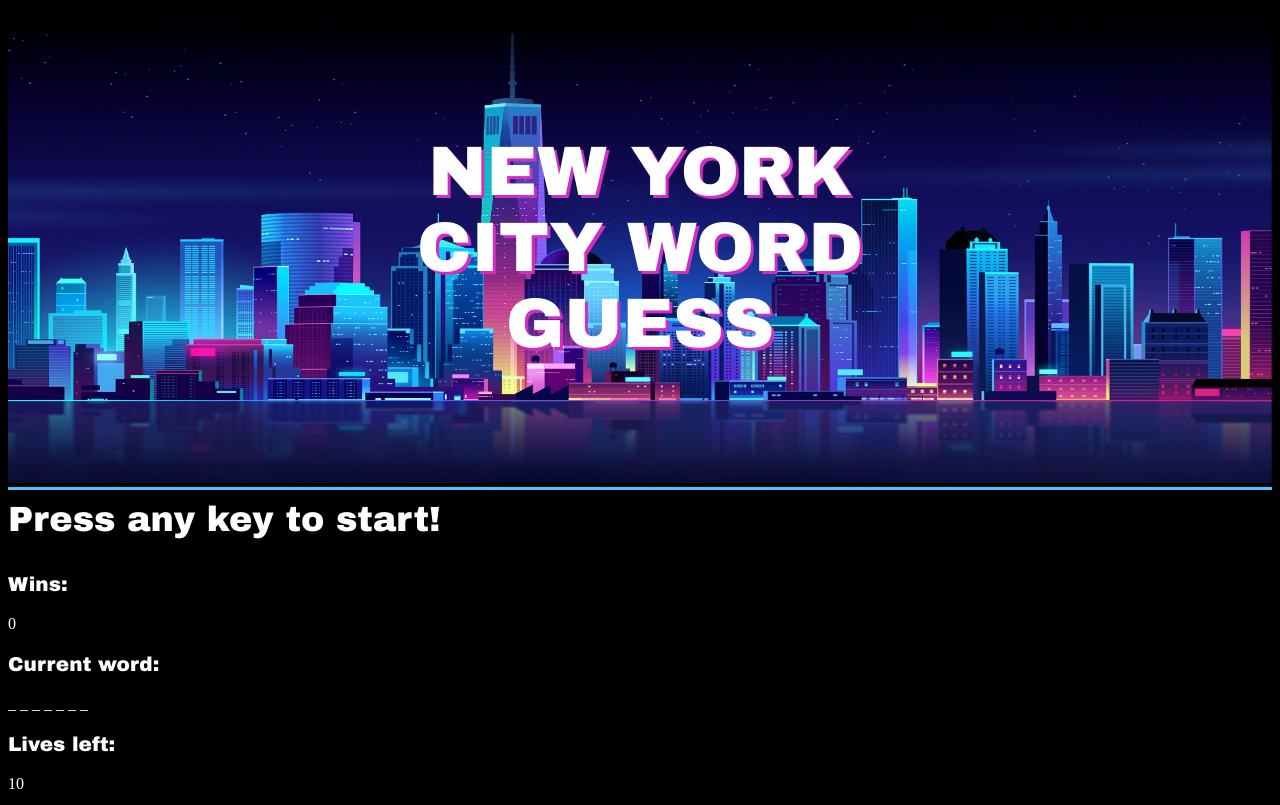
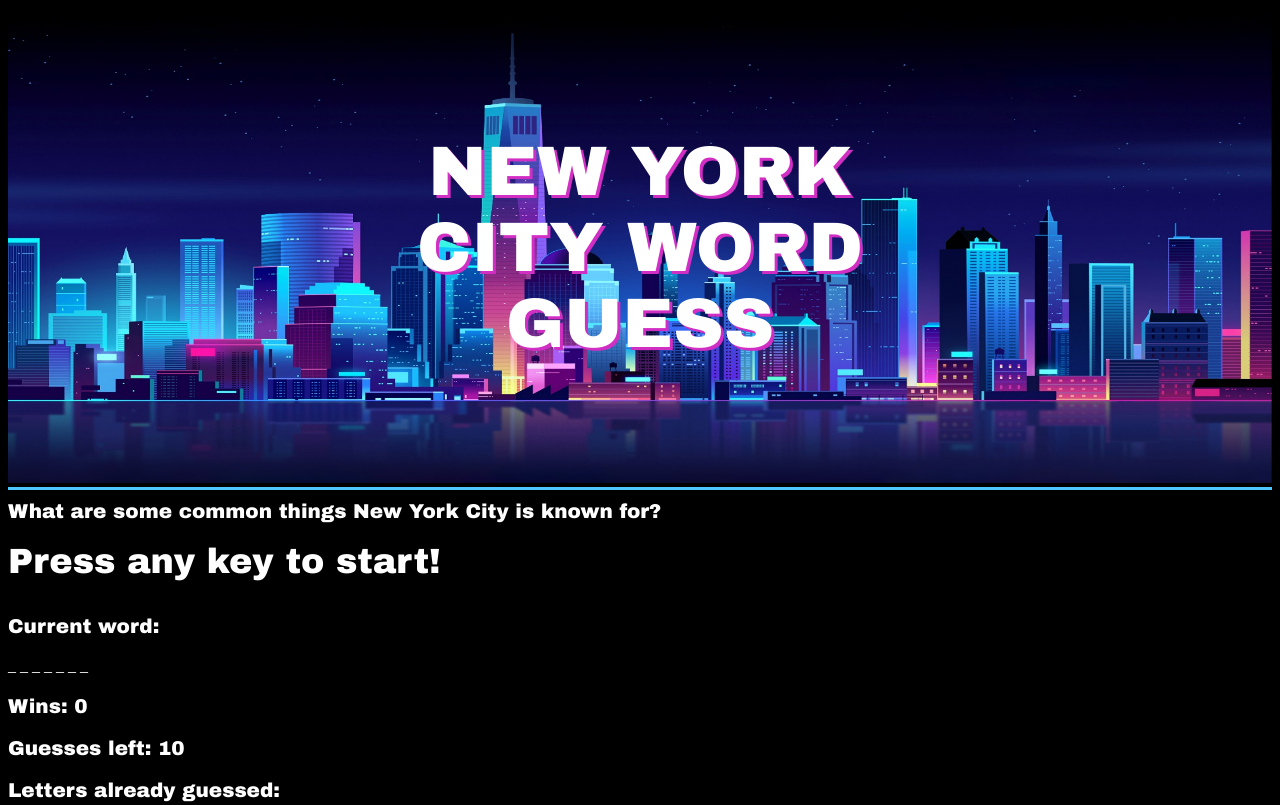
Before and after one commit to joditivis/Word-Guess-Game, a plain HTML site: page index.html in a window 1280 px wide. Shown: the top 805 px of the page. Drawn offline with Linux system fonts and the light colour scheme.

Commit message:
broke up the sections, added <span> tags to game class for game content

```diff
--- a/index.html
+++ b/index.html
@@ -17,14 +17,19 @@
         </header>
 
     <!--How to start-->
-        <div class="wrapper">
+    <div class="container">
+        <div class="start">
+            <p>What are some common things New York City is known for?</p>
             <p id="directions-text">Press any key to start!</p>
+        </div>
     <!--Game content-->
-            <p>Wins: <div id="wins">0</div></p>
-            <p>Current word: <div id="current-word">_ _ _ _ _ _ _</div></p>
-            <p>Lives left: <div id="lives">10</div></p>
-            <p>Letters already guessed: <div id="already-guessed"></p>
+        <div class="game">
+            <p>Current word: <div id="blank-word">_ _ _ _ _ _ _</div></p>
+            <p>Wins: <span id="wins">0</span></p>
+            <p>Guesses left: <span id="lives">10</span></p>
+            <p>Letters already guessed: <span id="letter-guesses"></span></p>
         </div>
+    </div>
 
     <!--Page Audio-->
         <div class="audio">
```
